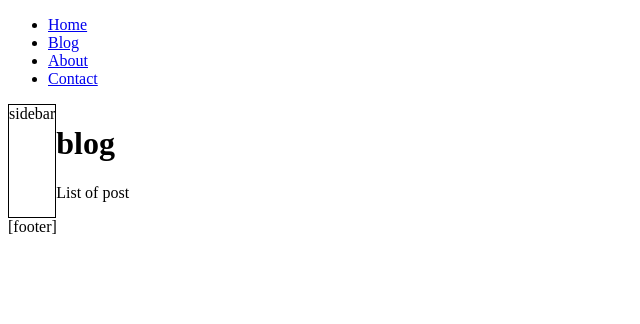
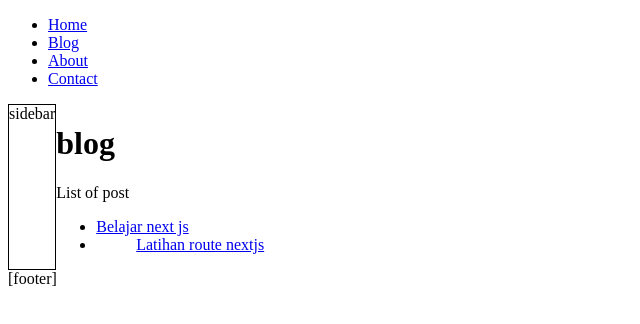
Before and after one commit to vann19/Nextjs_Latihan, a Next.js app: page /blog in a window 1280 px wide. Shown: the top 324 px of the page, without its empty margins (0-640 px from the left). Built offline with nearby package versions, Linux system fonts and the light colour scheme.

Commit message:
Navigasi Dan Fungsi Layout

```diff
--- a/app/blog/latihan-route-nextjs/page.jsx
+++ b/app/blog/latihan-route-nextjs/page.jsx
@@ -1,8 +1,10 @@
+
+
 export default function LatihanPage() {
     return(
     <>
-     <h1>beritaa</h1>
-     <p>List of post</p>
+     <h1>Latihan route next js</h1>
+     <p>mengunakan nextjs</p>
 
      </>
     );
--- a/app/blog/page.jsx
+++ b/app/blog/page.jsx
@@ -1,9 +1,19 @@
+import Link from "next/link";
 export default function BlogPage() {
-    return(
+  return (
     <>
-     <h1>blog</h1>
-     <p>List of post</p>
-
-     </>
-    );
+      <h1>blog</h1>
+      <p>List of post</p>
+      <ul>
+        <li>
+          <Link href="/blog/belajar-nextjs">Belajar next js</Link>
+        </li>
+        <li>
+          <ul>
+            <Link href="/blog/latihan-route-nextjs">Latihan route nextjs</Link>
+          </ul>
+        </li>
+      </ul>
+    </>
+  );
 }
--- a/app/layout.jsx
+++ b/app/layout.jsx
@@ -20,7 +20,9 @@ export default function Layout({ children }) {
                 <Link href="/about">About</Link>
               </li>
               <li>
-                <Link href="/contact">Contact</Link>
+                <Link href="/contact" prefetch={false}>
+                  Contact
+                </Link>
               </li>
             </ul>
           </nav>
```
